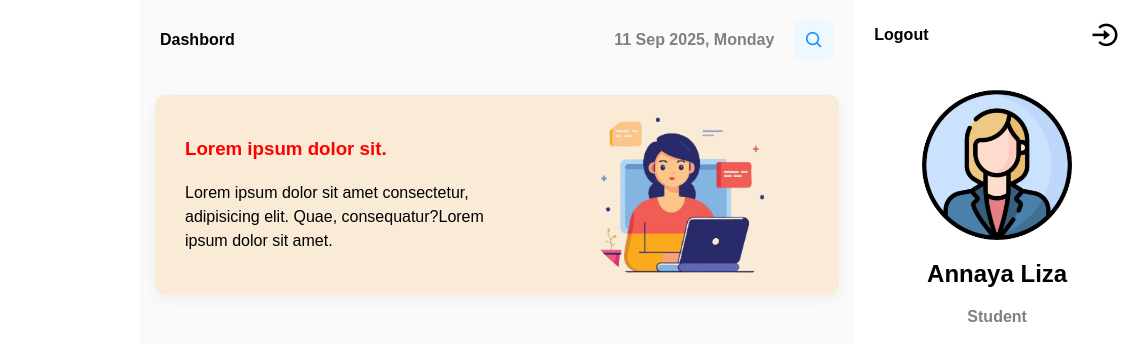
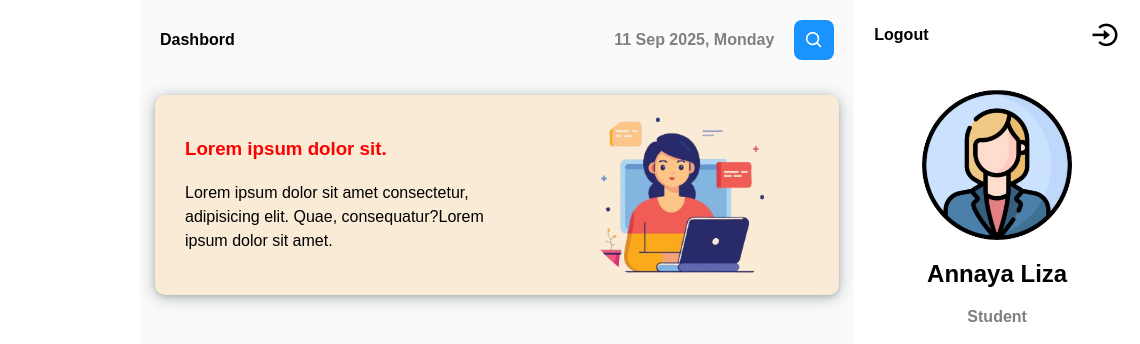
Before and after one commit to sophea06/homework-web, a plain HTML site: page index.html in a window 1280 px wide. In both pictures the pointer is over the icon 954 px from the left and 40 px from the top of the page. Shown: the top 344 px of the page, 140-1280 px from the left. Drawn offline with nearby package versions, Linux system fonts and the light colour scheme.

Commit message:
Update style

```diff
--- a/css/style.css
+++ b/css/style.css
@@ -161,8 +161,14 @@ h4:hover{
     font-size: 20px;
     color: rgb(24, 147, 255);
 }
+.bx-search:hover{
+    background-color: rgb(24, 147, 255);
+    color: white;
+    transition: all 0.3s ease-in-out;
+}
 .top-main-info{
-    box-shadow: 0 4px 15px rgba(0,0,0,0.05);
+    box-shadow: rgba(14, 30, 37, 0.12) 0px 2px 4px 0px, rgba(14, 30, 37, 0.32) 0px 2px 16px 0px;
+    /* box-shadow: 0 4px 15px rgba(0,0,0,0.05); */
     margin: 15px;
     border-radius: 10px;
     background-color: antiquewhite;
```
